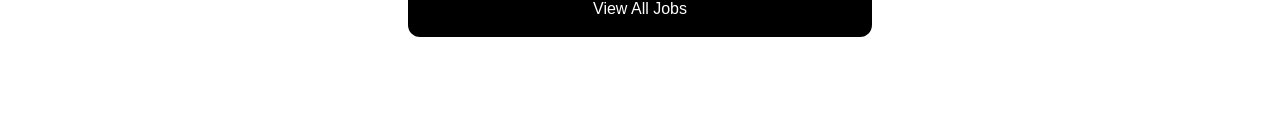
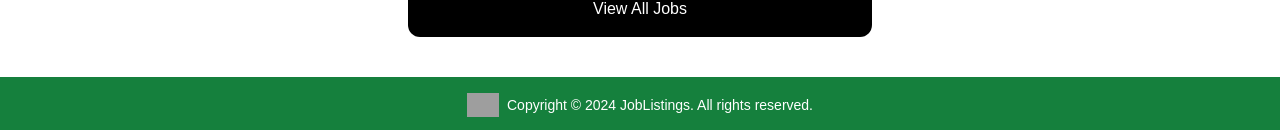
Before and after one commit to edijajuli/joblistings-vue, a Vue app: page / in a window 1280 px wide. Shown: the part 808-938 px from the top of the page. Before the commit the page ends 885 px from the top, so only its background shows below. Built offline with nearby package versions, Linux system fonts and the light colour scheme; no server answers; grey boxes are pictures that could not be loaded.

Commit message:
refactor

```diff
--- a/src/App.vue
+++ b/src/App.vue
@@ -1,9 +1,11 @@
 <script setup>
 import Navbar from "@/components/Navbar.vue";
+import Footer from "./components/Footer.vue";
 import { RouterView } from "vue-router";
 </script>
 
 <template>
   <Navbar />
   <RouterView />
+  <Footer />
 </template>
--- /dev/null
+++ b/src/components/Footer.vue
@@ -0,0 +1,20 @@
+<script setup>
+import logo from "@/assets/img/logo.png";
+</script>
+
+<template>
+  <footer class="bg-green-700 py-4 mt-auto">
+    <div
+      class="container mx-auto flex flex-col md:flex-row items-center justify-center px-4"
+    >
+      <div class="mb-4 md:mb-0">
+        <img :src="logo" alt="Logo" class="h-6 w-auto mr-2" />
+      </div>
+      <div>
+        <p class="text-sm text-white mt-2 md:mt-0">
+          Copyright &copy; 2024 JobListings. All rights reserved.
+        </p>
+      </div>
+    </div>
+  </footer>
+</template>
```
